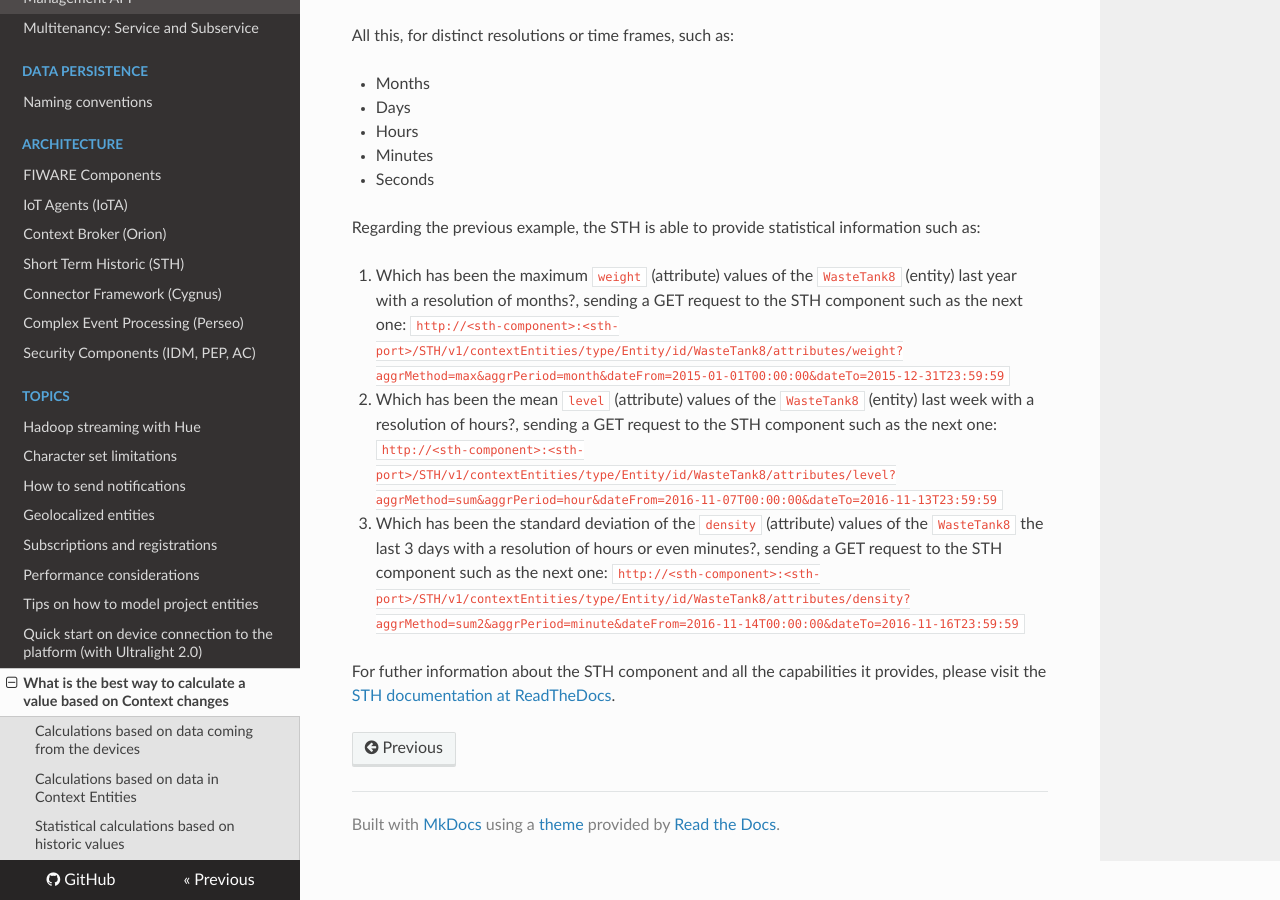
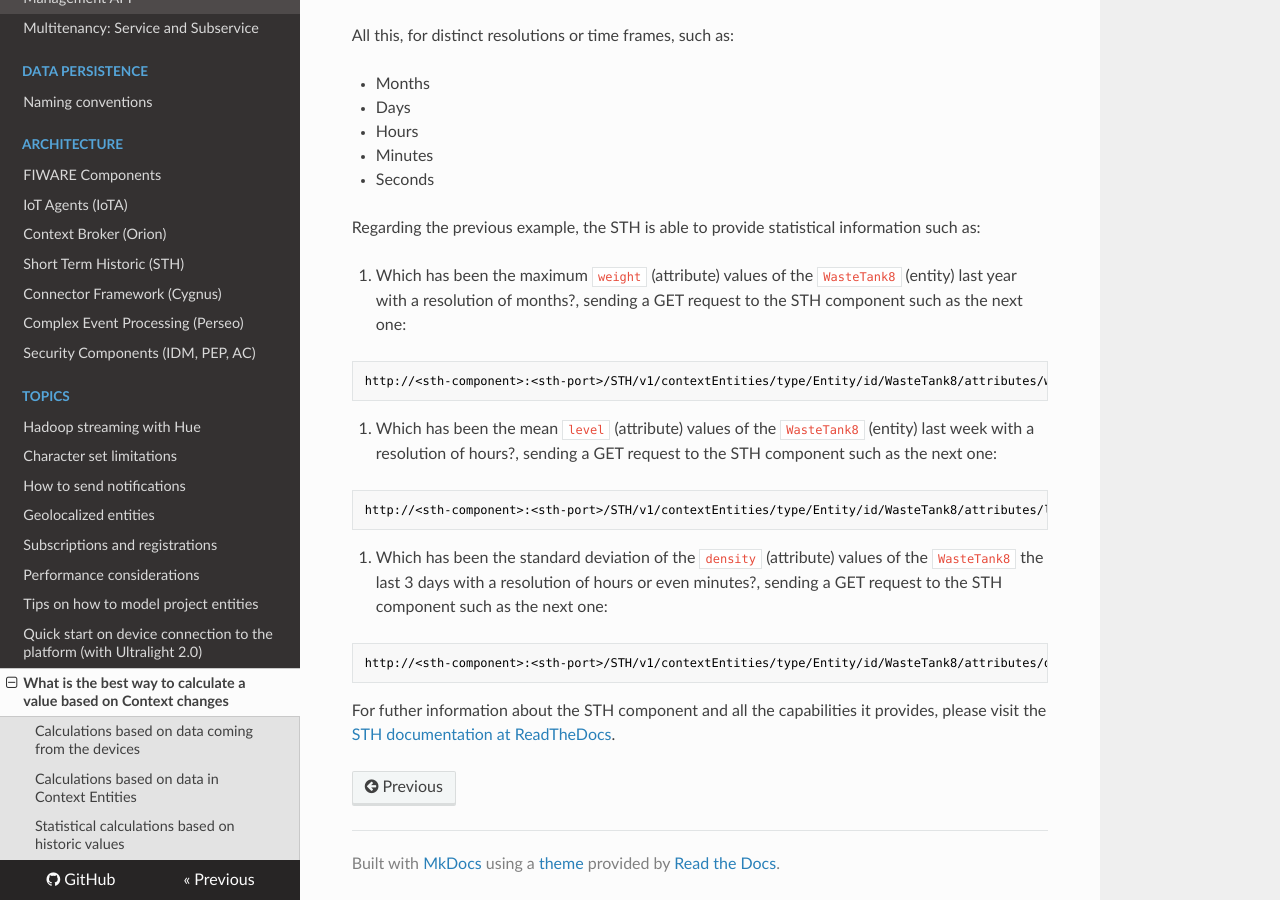
Before and after one commit to telefonicaid/thinking-cities, an MkDocs documentation site: the page built from docs/topics/data_calculation.md, in a window 1280 px wide and 900 px high, scrolled down 2864 px. Built offline with MkDocs 1.6.1, drawn with Linux system fonts in a browser that asks for light colours; nearby versions of some CDN libraries; old or Windows-style settings are respelled for this version of MkDocs.

Commit message:
URL requests in a code block

````diff
--- a/docs/topics/data_calculation.md
+++ b/docs/topics/data_calculation.md
@@ -142,8 +142,19 @@
 
 Regarding the previous example, the STH is able to provide statistical information such as:
 
-1. Which has been the maximum `weight` (attribute) values of the `WasteTank8` (entity) last year with a resolution of months?, sending a GET request to the STH component such as the next one: `http://<sth-component>:<sth-port>/STH/v1/contextEntities/type/Entity/id/WasteTank8/attributes/weight?aggrMethod=max&aggrPeriod=month&dateFrom=2015-01-01T00:00:00&dateTo=2015-12-31T23:59:59`
-2. Which has been the mean `level` (attribute) values of the `WasteTank8` (entity) last week with a resolution of hours?, sending a GET request to the STH component such as the next one: `http://<sth-component>:<sth-port>/STH/v1/contextEntities/type/Entity/id/WasteTank8/attributes/level?aggrMethod=sum&aggrPeriod=hour&dateFrom=2016-11-07T00:00:00&dateTo=2016-11-13T23:59:59`
-3. Which has been the standard deviation of the `density` (attribute) values of the `WasteTank8` the last 3 days with a resolution of hours or even minutes?, sending a GET request to the STH component such as the next one: `http://<sth-component>:<sth-port>/STH/v1/contextEntities/type/Entity/id/WasteTank8/attributes/density?aggrMethod=sum2&aggrPeriod=minute&dateFrom=2016-11-14T00:00:00&dateTo=2016-11-16T23:59:59`
+1. Which has been the maximum `weight` (attribute) values of the `WasteTank8` (entity) last year with a resolution of months?, sending a GET request to the STH component such as the next one:
+```
+http://<sth-component>:<sth-port>/STH/v1/contextEntities/type/Entity/id/WasteTank8/attributes/weight?aggrMethod=max&aggrPeriod=month&dateFrom=2015-01-01T00:00:00&dateTo=2015-12-31T23:59:59
+```
+
+2. Which has been the mean `level` (attribute) values of the `WasteTank8` (entity) last week with a resolution of hours?, sending a GET request to the STH component such as the next one:
+```
+http://<sth-component>:<sth-port>/STH/v1/contextEntities/type/Entity/id/WasteTank8/attributes/level?aggrMethod=sum&aggrPeriod=hour&dateFrom=2016-11-07T00:00:00&dateTo=2016-11-13T23:59:59
+```
+
+3. Which has been the standard deviation of the `density` (attribute) values of the `WasteTank8` the last 3 days with a resolution of hours or even minutes?, sending a GET request to the STH component such as the next one:
+```
+http://<sth-component>:<sth-port>/STH/v1/contextEntities/type/Entity/id/WasteTank8/attributes/density?aggrMethod=sum2&aggrPeriod=minute&dateFrom=2016-11-14T00:00:00&dateTo=2016-11-16T23:59:59
+```
 
 For futher information about the STH component and all the capabilities it provides, please visit the [STH documentation at ReadTheDocs](http://fiware-sth-comet.readthedocs.io/en/latest/index.html).
````
